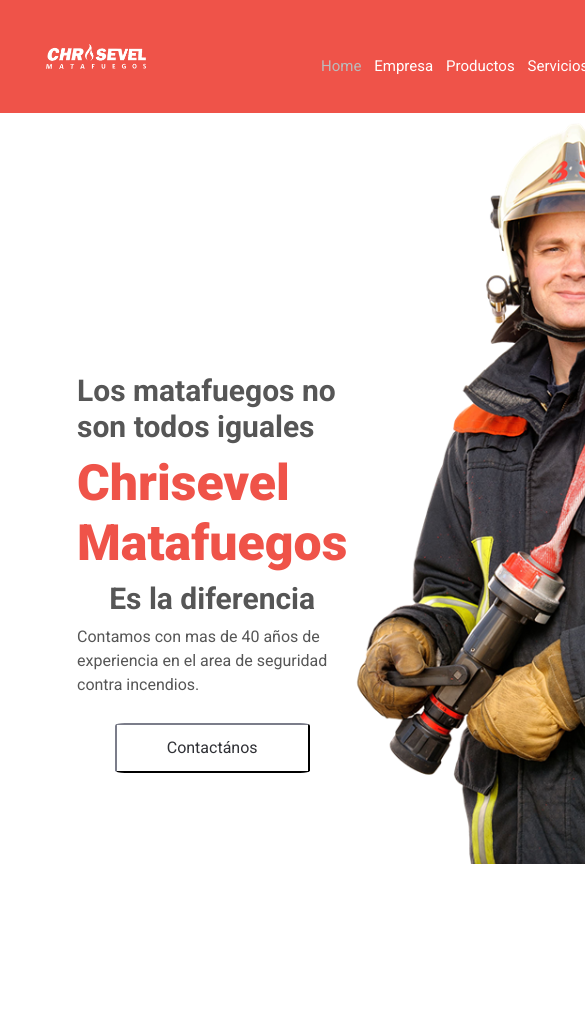
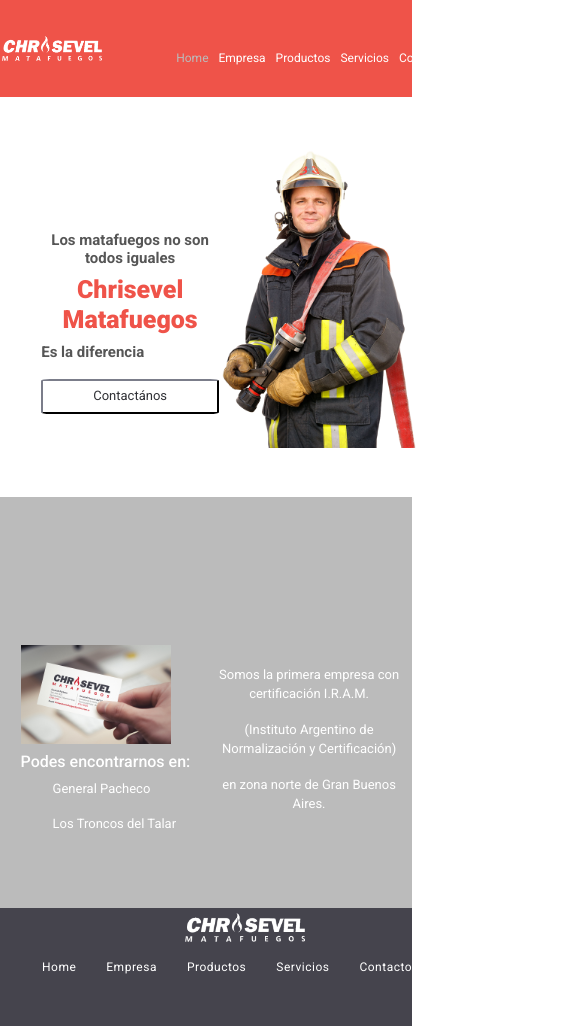
Before and after one commit to JoshuaCandia/Proyecto-Coder, a website: page index.html in a window 390 px wide. Shown: the top 1029 px of the page, 585 px wide, since content can reach past the window. Drawn offline with nearby package versions, Linux system fonts and the light colour scheme; a web font is replaced by a local one.

Commit message:
changes movile index

```diff
--- a/scss/_variables.scss
+++ b/scss/_variables.scss
@@ -2,7 +2,7 @@
 
 $color-header:#ef5349;
 $font-size-header:25px;
-$font-size-header-sm:15px;
+$font-size-header-sm:12px;
 $header-text-color: #f1f3ff;
 
 /*Paleta de Colores*/
--- a/scss/header.scss
+++ b/scss/header.scss
@@ -340,7 +340,6 @@
     .header {
         background-color: $color-header;
         grid-area: header;
-        height: 100%;
         display: flex;
         align-items: center;
         justify-content: flex-start;
@@ -356,14 +355,15 @@
                 width: 100px;
             }
         }
-
+        nav{
+            margin-left: 10%;
+        }
         .ul__navbar {
             display: flex;
             align-items: center;
             width: 50%;
             font-size: $font-size-header-sm;
             margin-top: 5px;
-            margin-left: 30%;
             gap: 10%;
 
             li {
--- a/scss/main.scss
+++ b/scss/main.scss
@@ -758,53 +758,54 @@
 
         .section__index__top {
             grid-area: main;
-            height: 72%;
             width: 100%;
+            padding-top: 12%;
             display: flex;
             justify-content: space-around;
 
             .div__p {
                 display: flex;
                 justify-content: center;
-                align-items: center;
+                align-items: flex-start;
                 flex-direction: column;
+                text-align: center;
                 padding-left: 10%;
 
 
                 h1 {
                     color: $palette-color1;
-                    font-size: 50px;
+                    font-size: 25px;
                     font-weight: 900;
                 }
 
                 h3 {
                     color: $palette-color4;
-                    font-size: 30px;
+                    font-size: 15px;
                     font-weight: 700;
                 }
 
                 p {
-                    color: $palette-color4;
-                    font-weight: 400;
+                    display: none;
                 }
             }
 
             .div__image {
                 img {
-                    width: 500px;
+                    width: 200px;
                 }
             }
 
             .button__index {
                 color: #303136;
                 border-color: #303136;
-                height: 50px;
+                height: 35px;
                 padding-left: 50px;
                 padding-right: 50px;
                 margin-top: 10px;
                 background-color: transparent;
                 border-radius: 5%;
                 cursor: pointer;
+                font-size: small;
             }
 
             .button__index:hover {
@@ -815,14 +816,12 @@
         }
 
         .section__index__bottom {
-            grid-area: main;
             background-color: $palette-color3;
-            grid-area: main;
-            height: 100%;
             width: 100%;
+            height: 90%;
             display: flex;
             align-items: center;
-            justify-content: center;
+            justify-content: flex-start;
 
             .div__image__bottom {
                 width: 50%;
@@ -830,21 +829,21 @@
                 padding-left: 5%;
 
                 img {
-                    width: 600px;
+                    width: 150px;
 
                 }
 
                 .div__sucursales {
                     h3 {
                         margin-top: 4%;
-                        margin-bottom: 2%;
                         color: $palette-color5;
+                        font-size: medium;
                     }
 
                     ul {
                         li {
                             list-style: none;
-
+                            font-size: small;
                             a {
                                 text-decoration: none;
                                 box-shadow: inset 0 0 0 0 $palette-color1;
@@ -868,7 +867,7 @@
                 text-align: center;
 
                 p {
-                    font-size: 20px;
+                    font-size: small;
                     color: $palette-color5;
 
                 }
```
Also changed, not shown: index.html (+0 -1 lines), css/styles.css.
